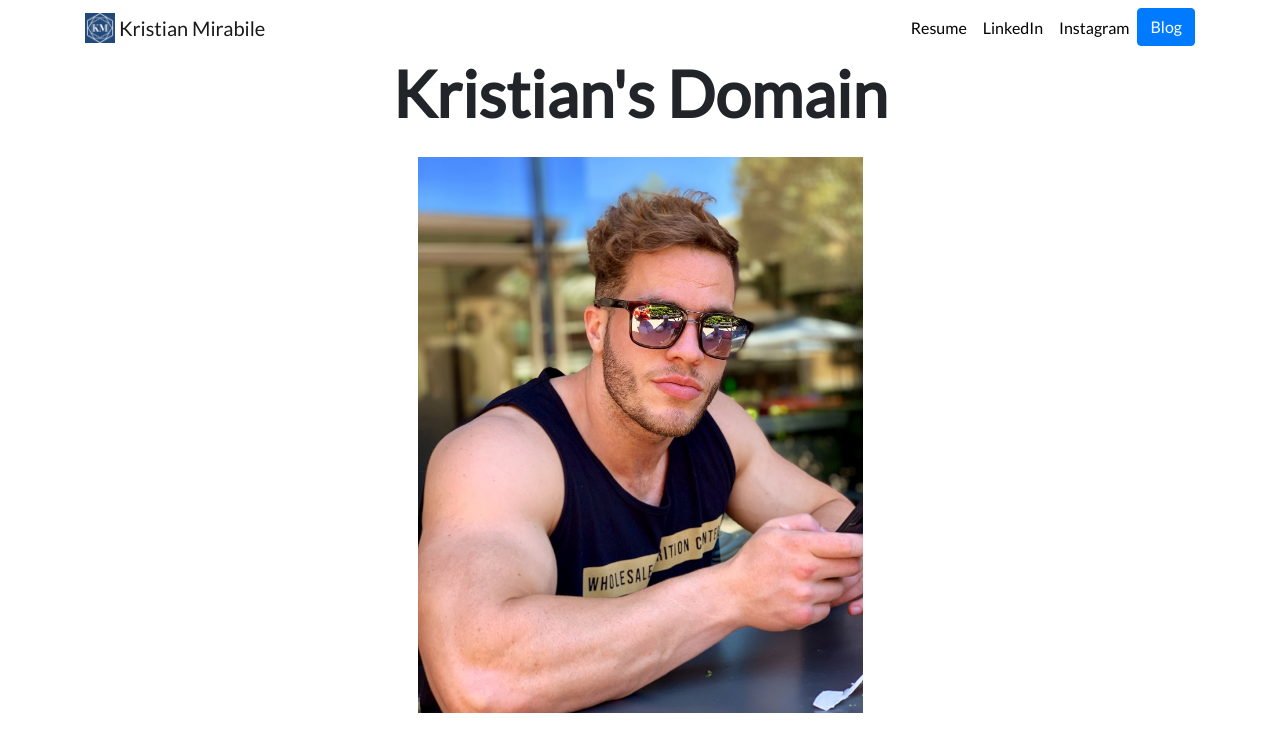
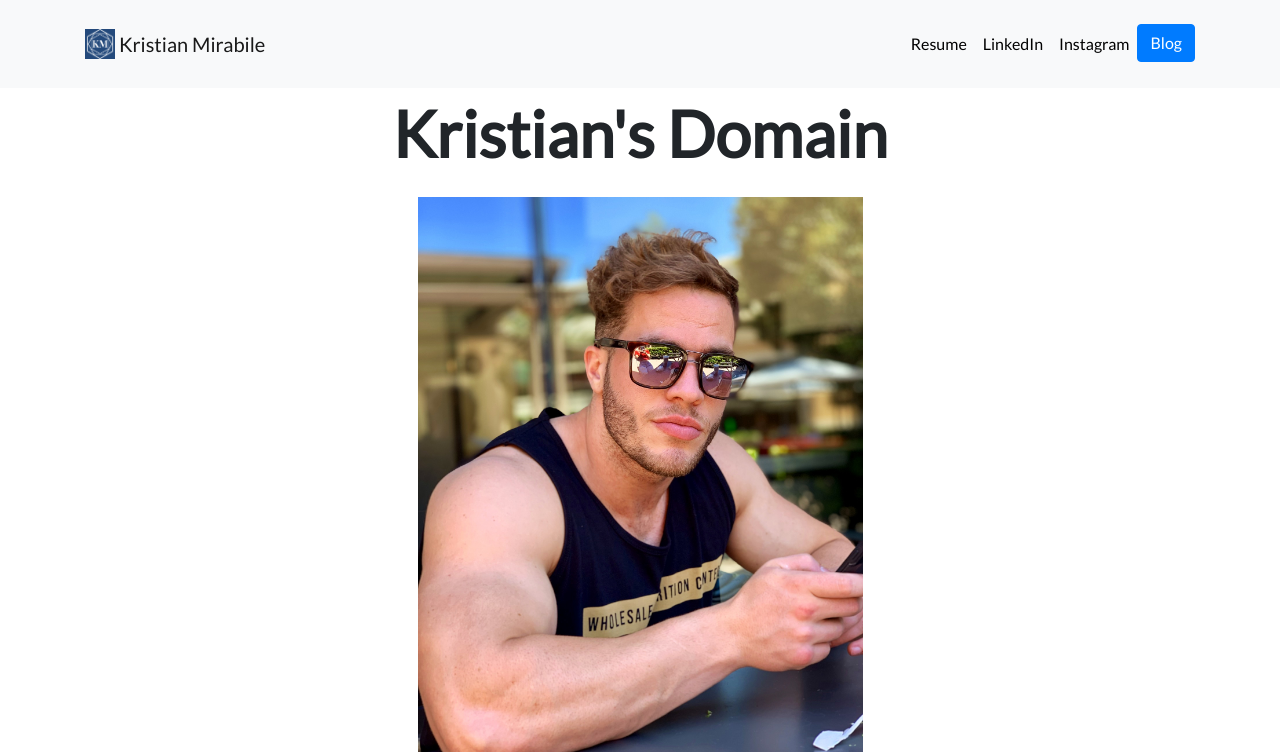
Before and after one commit to kristianmirabile/Personal_Website, a Django app: page / in a window 1280 px wide. Shown: the top 752 px of the page. Run offline with Django 3.2, Linux system fonts and the light colour scheme; data comes from the database, SQL or seed files in the repository; both versions use the stored data as it was after the commit; some libraries are stand-ins or nearby versions.

Commit message:
happy here

```diff
--- a/portfolio/templates/portfolio/base.html
+++ b/portfolio/templates/portfolio/base.html
@@ -20,7 +20,7 @@
 </head>
 
 <body>
-
+  <div class="p-3 mb-2 bg-light text-dark">
   <nav id="topNav" class="navbar navbar-expand-md navbar-light">
     <div class="container">
       <a class="navbar-brand" href="{% url 'home' %}">
@@ -47,6 +47,7 @@
         </ul>
       </div>
     </div>
+    </div>
   </nav>
   <div class="container">
     {% block content %}{% endblock %}
--- a/portfolio/templates/portfolio/home.html
+++ b/portfolio/templates/portfolio/home.html
@@ -15,6 +15,7 @@
     <img src="{% static 'portfolio/Justme.jpg' %}" class="img-fluid">
   </div>
 </div>
+
 
 <h2 class="mt-5">Portfolio</h2>
 <hr>
```
Also changed, not shown: db.sqlite3, media/portfolio/images/pwimg.jpg (added), media/portfolio/images/pwimg2.jpeg (added), media/portfolio/images/pwimg3.jpg (added), media/portfolio/images/pwimg3_hdtn1SA.jpg (added), media/portfolio/images/pwimg_CxLqGfd.jpg (added), media/portfolio/images/pwimg_hwwDP4r.jpg (added), media/portfolio/images/techimg.jpg (added).
